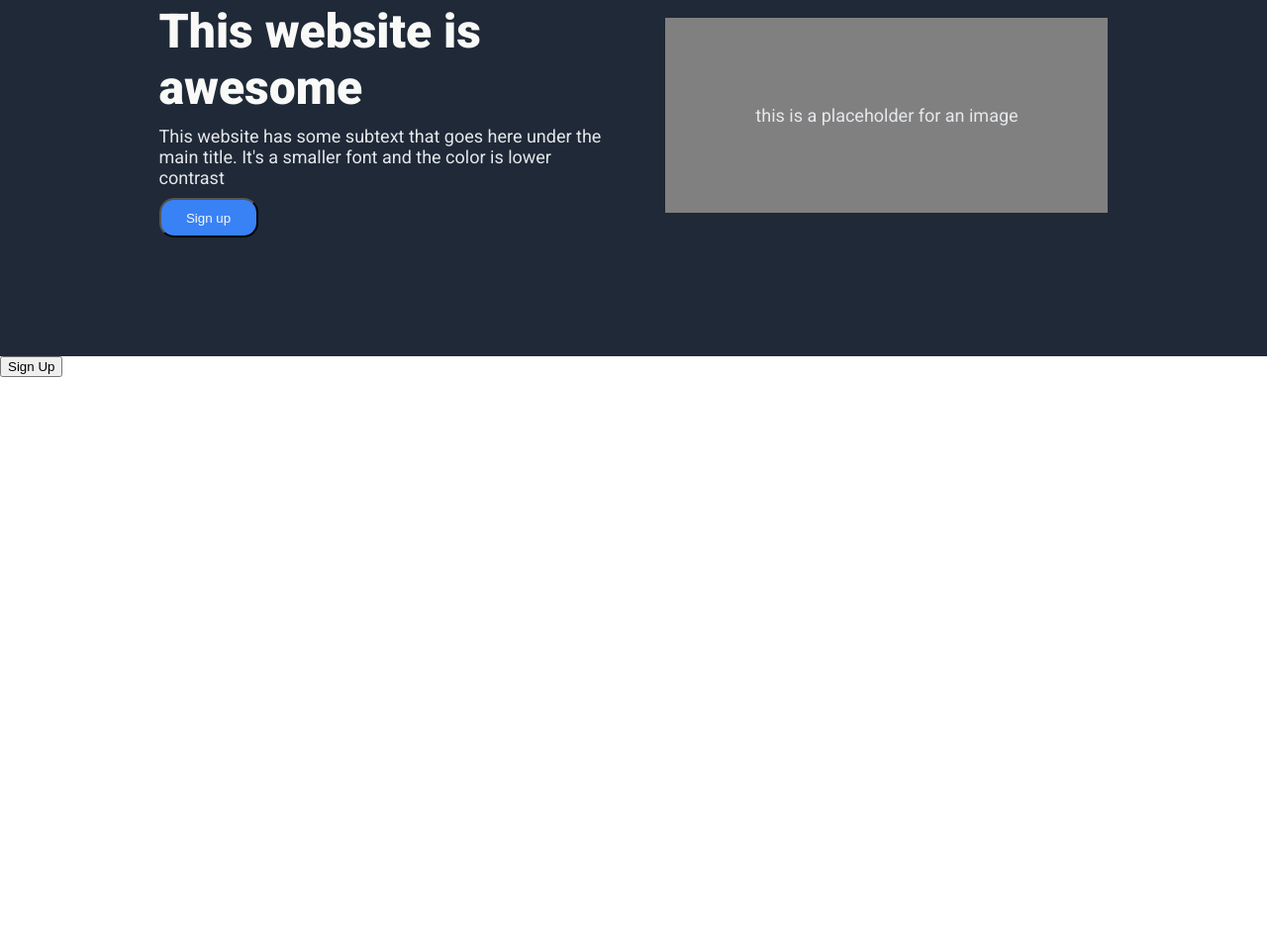
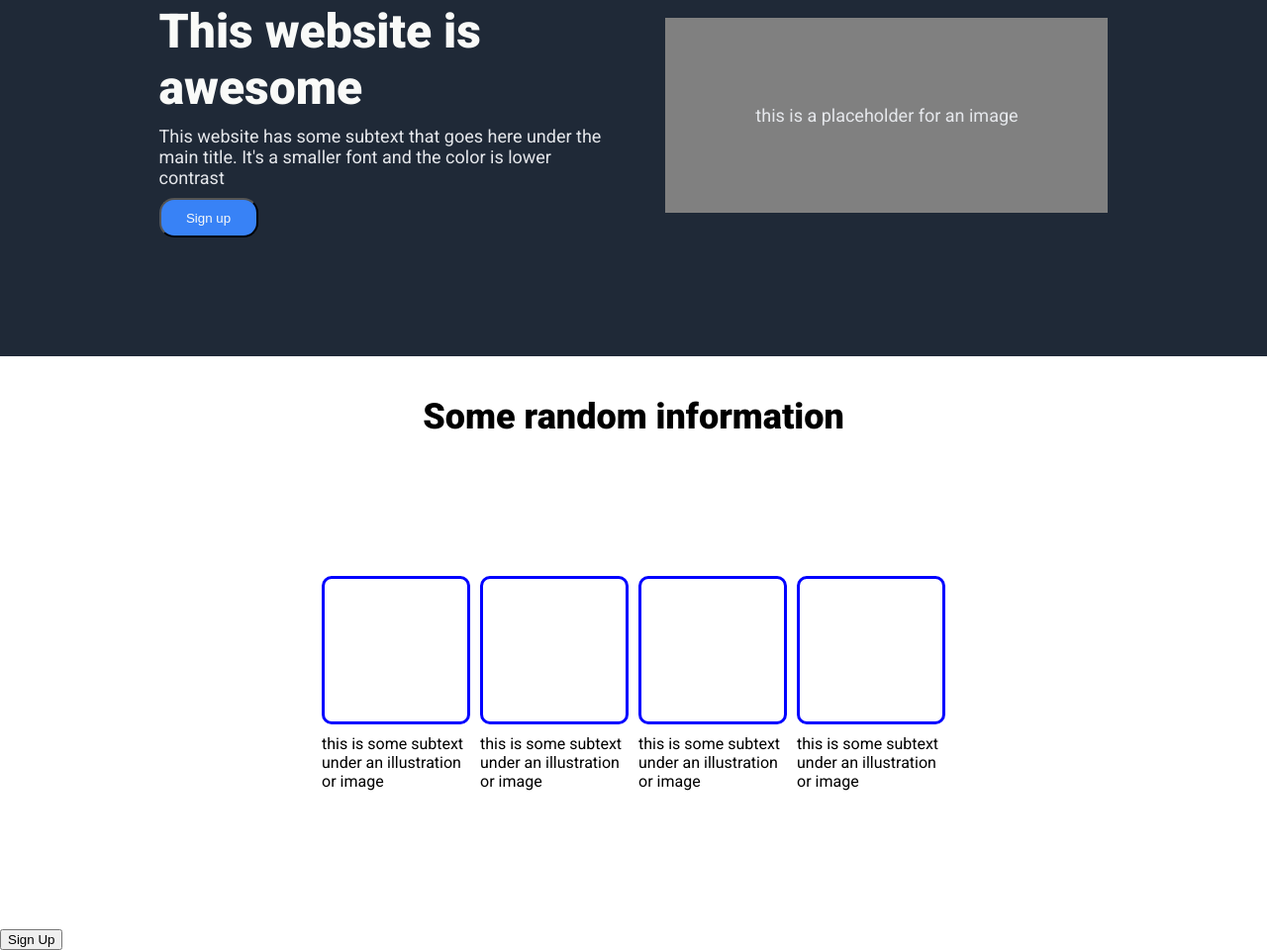
Before and after one commit to grandschema/landing-page, a plain HTML site: page index.html in a window 1280 px wide. Shown: the part 197-1157 px from the top of the page at 99% size. Before the commit the page ends 800 px from the top, so only its background shows below. Drawn offline with Linux system fonts and the light colour scheme.

Commit message:
Build and stylize info section

```diff
--- a/index.html
+++ b/index.html
@@ -32,7 +32,7 @@
         <!- Hero Section          -->
         <main>
             <section id="hero">
-                <div class="container">
+                <div class="container-hero">
                     <aside id="left-side">
                         <h1>This website is</h1>
                         <h1>awesome</h1>
@@ -48,17 +48,24 @@
             </section>
         <!-- Info Section         -->
             <section id="info">
+                <h2>Some random information</h2>
+                <div class="container-info">
                     <div class="card">
                         <div class="square"></div>
+                        <p>this is some subtext under an illustration or image</p>
                     </div>
                     <div class="card">
                         <div class="square"></div>
+                        <p>this is some subtext under an illustration or image</p>
                     </div>
                     <div class="card">
                         <div class="square"></div>
+                        <p>this is some subtext under an illustration or image</p>
                     </div>
                     <div class="card">
                         <div class="square"></div>
+                        <p>this is some subtext under an illustration or image</p>
+                    </div>
                 </div>
             </section>
         <!-- Quote Section         -->
--- a/styles.css
+++ b/styles.css
@@ -28,6 +28,8 @@ h1 {
 h2 {
     font-size: 36px;
     font-weight: 900;
+    text-align: center;
+    margin-top: 40px;
 }
 
 h3 {
@@ -64,7 +66,7 @@ header nav ul li {
 
 }
 
-.container {
+.container-hero {
     width: 80%;
     display: flex;
     justify-content: space-around;
@@ -100,3 +102,27 @@ header nav ul li {
     align-items: center;
     margin-top: -30px;
 }
+
+.container-info {
+    width: 50%;
+    margin: 40px auto;
+    display: flex;
+    justify-content: space-around;
+}
+
+.card {
+    width: 150px;
+    margin-top: 100px;
+}
+
+.square {
+    width: 150px;
+    height: 150px;
+    border: 3px solid blue;
+    border-radius: 10px;
+    margin-bottom: 10px;
+}
+
+.container-info p {
+    margin-bottom: 100px;
+}
```
Lines whose indentation alone changed are shown as unchanged.
